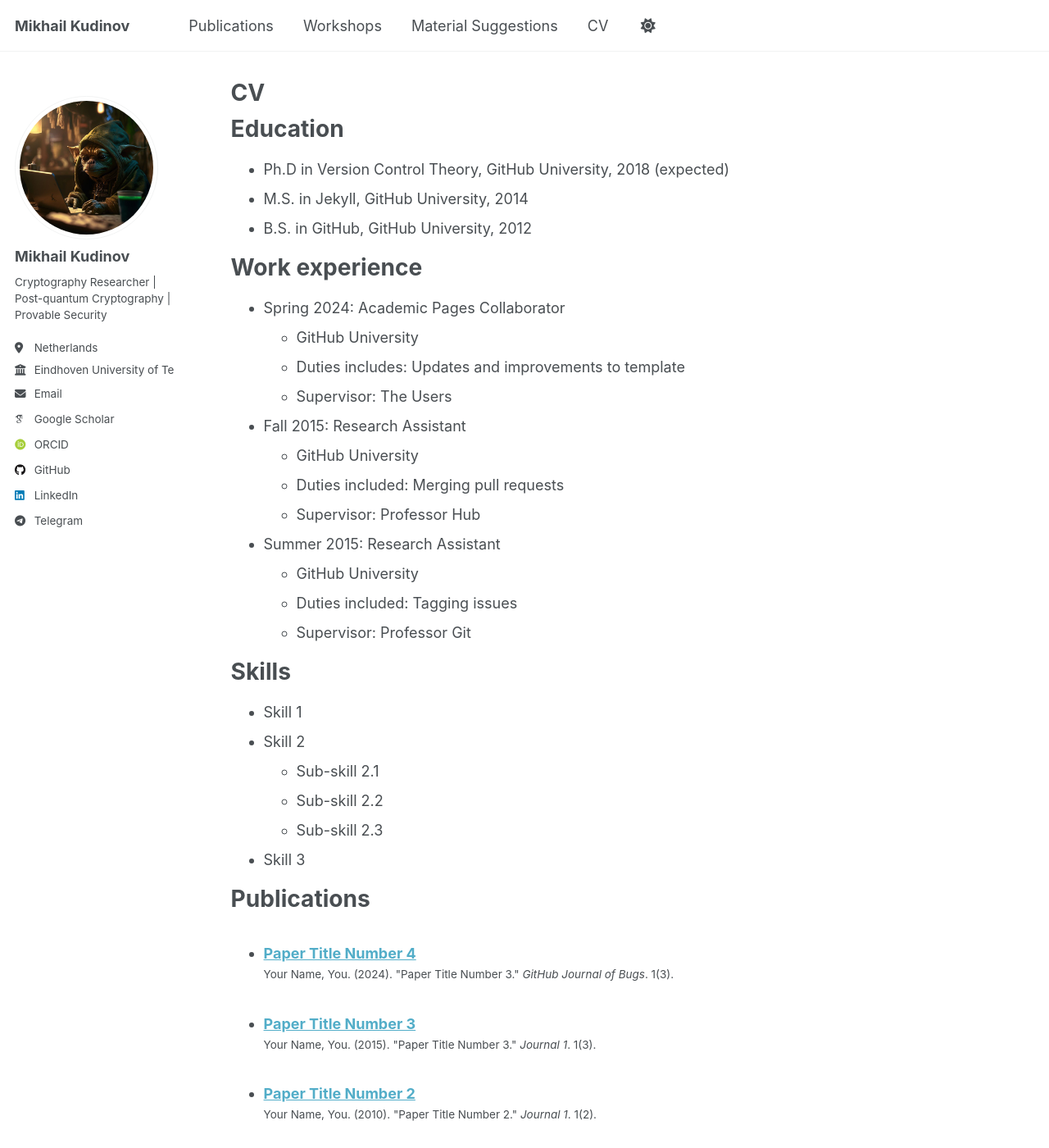
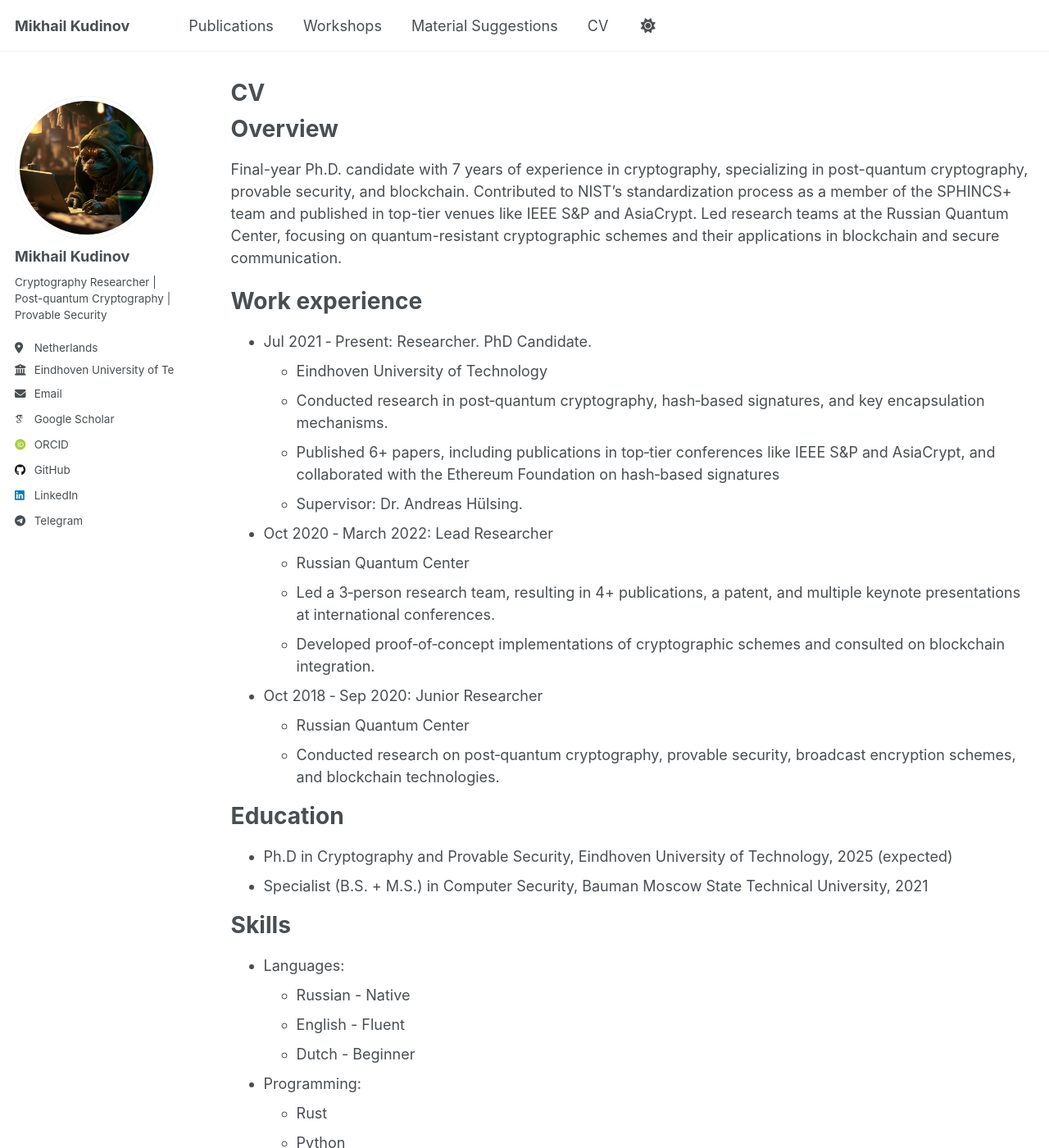
Before and after one commit to error0024/error0024.github.io, a Jekyll site: the page built from _pages/cv.md, in a window 1280 px wide and 1400 px high. Shown: the whole window at 82% size. Built offline with Jekyll 4.4.1, drawn with Linux system fonts in a browser that asks for light colours; some web fonts are replaced; a file with an impossible date is left out; some of the changed text lies outside the part shown.

```diff
--- a/_pages/cv.md
+++ b/_pages/cv.md
@@ -8,38 +8,50 @@ redirect_from:
 ---
 
 {% include base_path %}
+Overview
+======
+Final-year Ph.D. candidate with 7 years of experience in cryptography, specializing in post-quantum cryptography, provable security, and blockchain. Contributed to NIST's standardization process as a member of the SPHINCS+ team and published in top-tier venues like IEEE S&P and AsiaCrypt. Led research teams at the Russian Quantum Center, focusing on quantum-resistant cryptographic schemes and their applications in blockchain and secure communication.
+
+Work experience
+======
+* Jul 2021 ‑ Present: Researcher. PhD Candidate.
+  * Eindhoven University of Technology
+  * Conducted research in post‑quantum cryptography, hash‑based signatures, and key encapsulation mechanisms.
+  * Published 6+ papers, including publications in top‑tier conferences like IEEE S&P and AsiaCrypt, and collaborated with the
+Ethereum Foundation on hash‑based signatures
+  * Supervisor: Dr. Andreas Hülsing.
+
+* Oct 2020 ‑ March 2022: Lead Researcher
+  * Russian Quantum Center
+  * Led a 3‑person research team, resulting in 4+ publications, a patent, and multiple keynote presentations at international
+conferences.
+  * Developed proof‑of‑concept implementations of cryptographic schemes and consulted on blockchain integration.
+
+* Oct 2018 ‑ Sep 2020: Junior Researcher
+  * Russian Quantum Center
+  * Conducted research on post‑quantum cryptography, provable security, broadcast encryption schemes, and
+blockchain technologies.
 
 Education
 ======
-* Ph.D in Version Control Theory, GitHub University, 2018 (expected)
-* M.S. in Jekyll, GitHub University, 2014
-* B.S. in GitHub, GitHub University, 2012
-
-Work experience
-======
-* Spring 2024: Academic Pages Collaborator
-  * GitHub University
-  * Duties includes: Updates and improvements to template
-  * Supervisor: The Users
-
-* Fall 2015: Research Assistant
-  * GitHub University
-  * Duties included: Merging pull requests
-  * Supervisor: Professor Hub
-
-* Summer 2015: Research Assistant
-  * GitHub University
-  * Duties included: Tagging issues
-  * Supervisor: Professor Git
+* Ph.D in Cryptography and Provable Security, Eindhoven University of Technology, 2025 (expected)
+* Specialist (B.S. + M.S.) in Computer Security, Bauman Moscow State Technical University, 2021
 
 Skills
 ======
-* Skill 1
-* Skill 2
-  * Sub-skill 2.1
-  * Sub-skill 2.2
-  * Sub-skill 2.3
-* Skill 3
+* Languages:
+  * Russian - Native
+  * English - Fluent
+  * Dutch - Beginner
+* Programming:
+  * Rust
+  * Python
+  * Sage-Math
+  * C++
+* Soft Skills:
+  * Project management
+  * Teamwork
+  * Presentation
 
 Publications
 ======
@@ -59,6 +71,25 @@ Teaching
     {% include archive-single-cv.html %}
   {% endfor %}</ul>
 
-Service and leadership
+Community Service
 ======
-* Currently signed in to 43 different slack teams
+Reviewer for:
+<table>
+<tr>
+<th> SAC 2024, 2022 </th>
+<th> KC 2023 </th>
+</tr>
+<tr>
+
+<tr>
+<th> EuroCrypt 2023 </th>
+<th> Journal of Cryptology 2022 </th>
+</tr>
+<tr>
+
+<tr>
+<th> CT‑RSA 2023 </th>
+<th> PQCrypto 2022 </th>
+</tr>
+<tr>
+</table>
```
Also changed, not shown: _publications/2009-10-01-paper-title-number-1.md (deleted, +0 -14 lines), _publications/2025-04-DKKW.md (added, +16 -0 lines).
